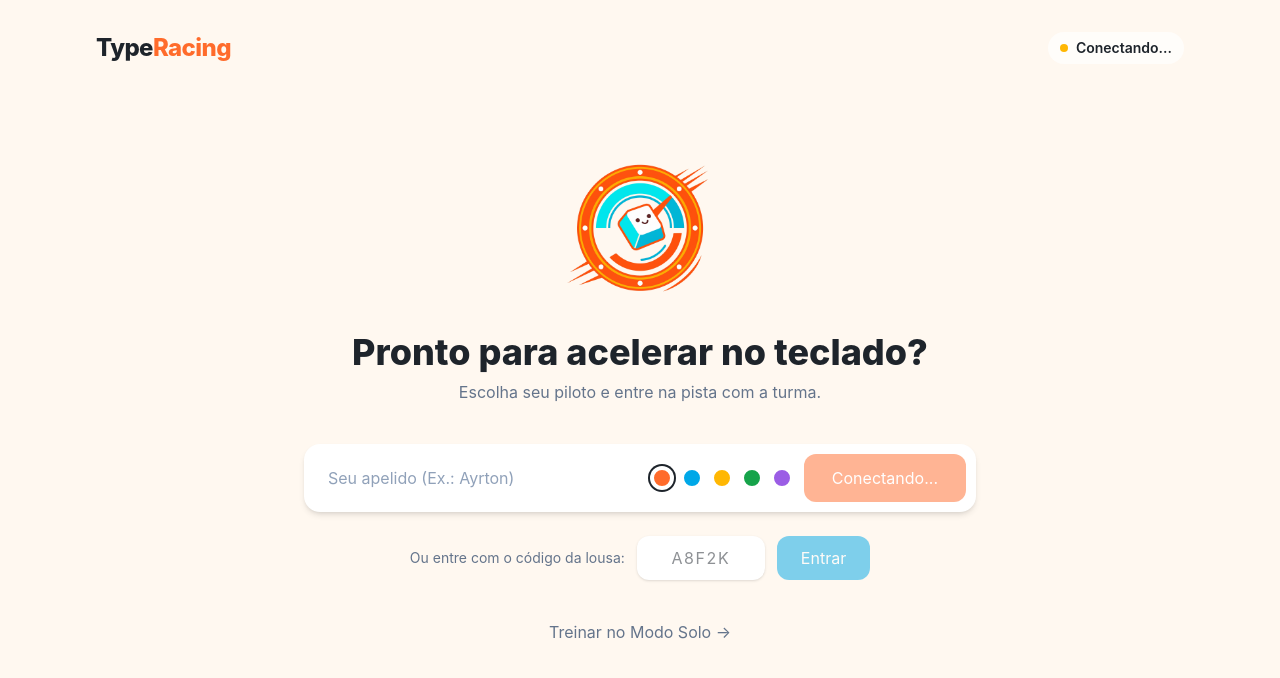
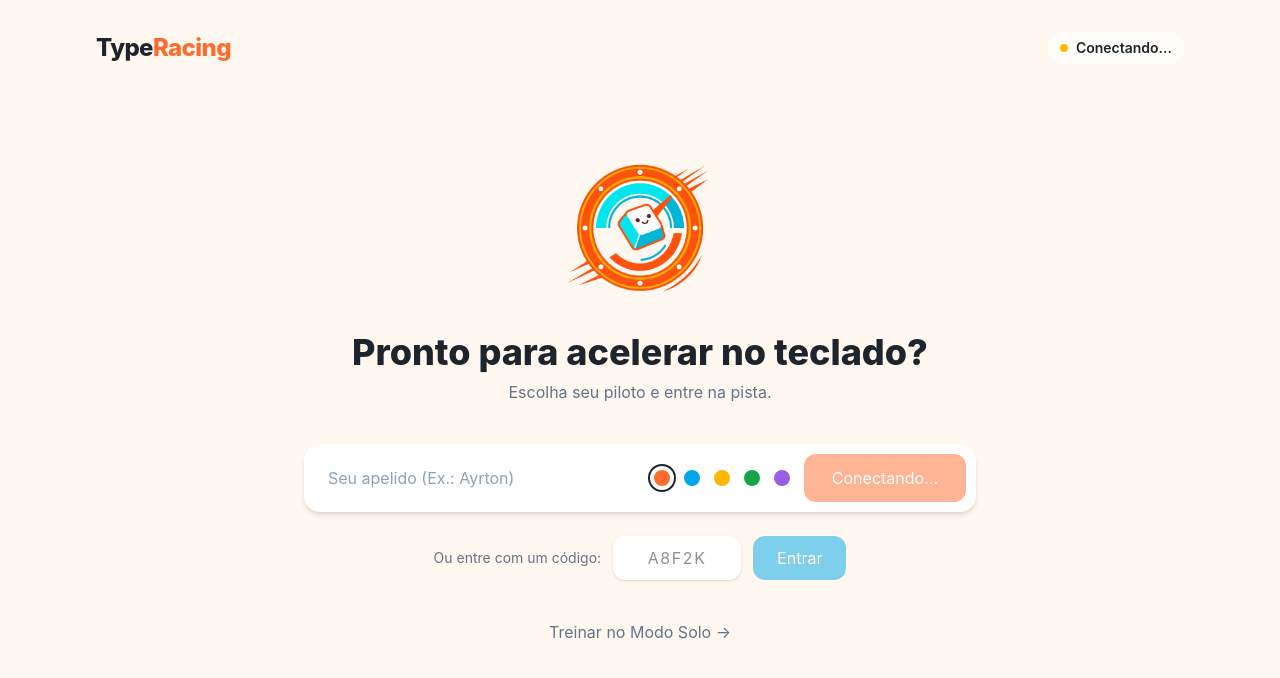
Before and after one commit to lucasHyan/typeracing, a React (Vite) app in the folder client/: page / in a window 1280 px wide. Shown: the top 678 px of the page. Built offline with nearby package versions, Linux system fonts and the light colour scheme; no server answers.

Commit message:
corrigindo typos

```diff
--- a/client/src/components/lobby/LobbyEntry.jsx
+++ b/client/src/components/lobby/LobbyEntry.jsx
@@ -55,7 +55,7 @@ export default function LobbyEntry({
           Pronto para acelerar no teclado?
         </h1>
         <p className="mt-2 text-base text-center text-[#64748B]">
-          Escolha seu piloto e entre na pista com a turma.
+          Escolha seu piloto e entre na pista.
         </p>
 
         <div className="mt-10 bg-white rounded-2xl shadow-md max-w-2xl w-full mx-auto p-2.5 pl-5 flex flex-col items-stretch gap-3 sm:flex-row sm:items-center">
@@ -110,7 +110,7 @@ export default function LobbyEntry({
           className="mt-6 flex items-center justify-center gap-3 flex-wrap sm:flex-nowrap"
         >
           <label htmlFor="room-code" className="text-sm text-[#64748B]">
-            Ou entre com o código da lousa:
+            Ou entre com um código:
           </label>
           <input
             id="room-code"
```
